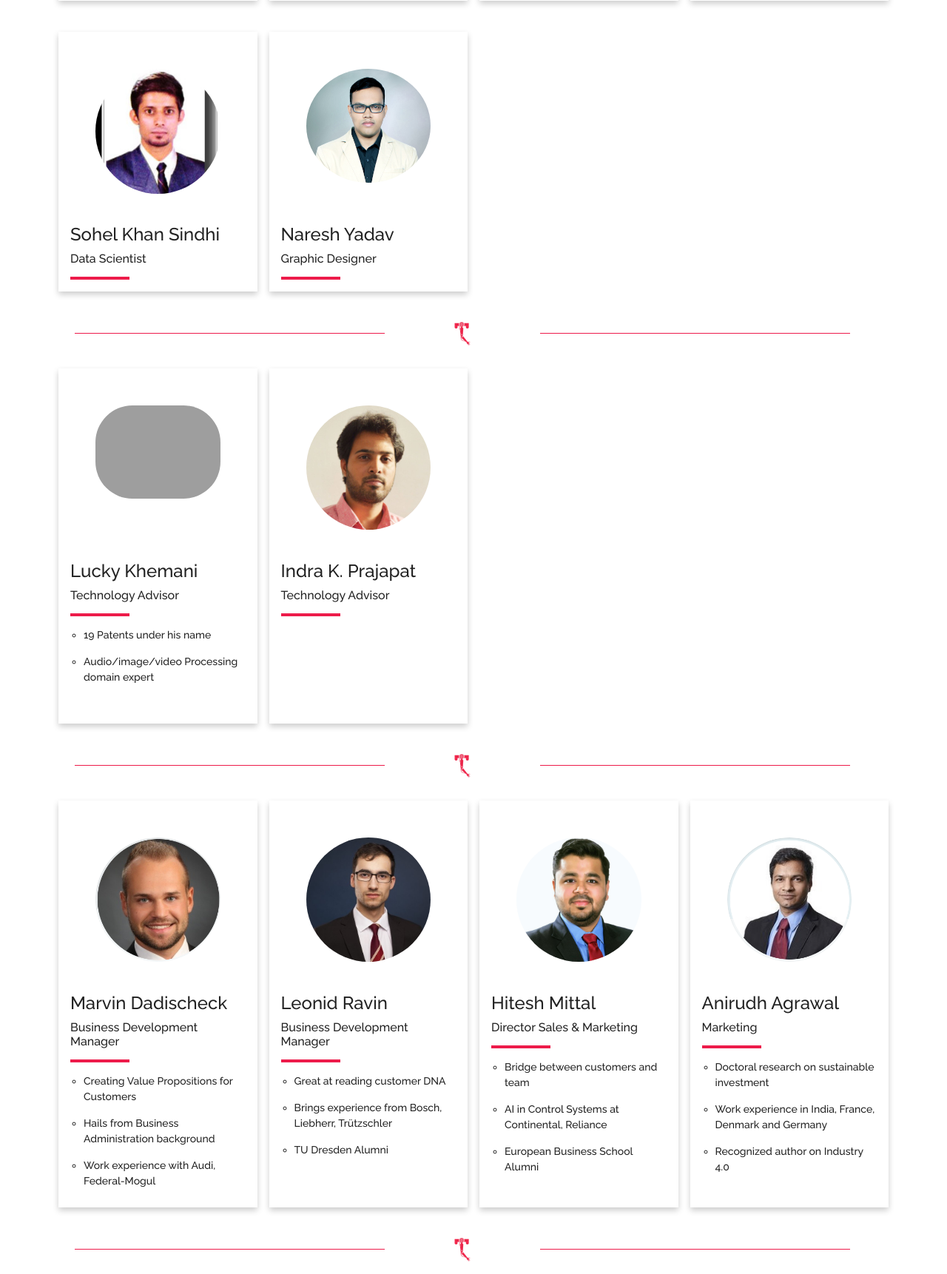
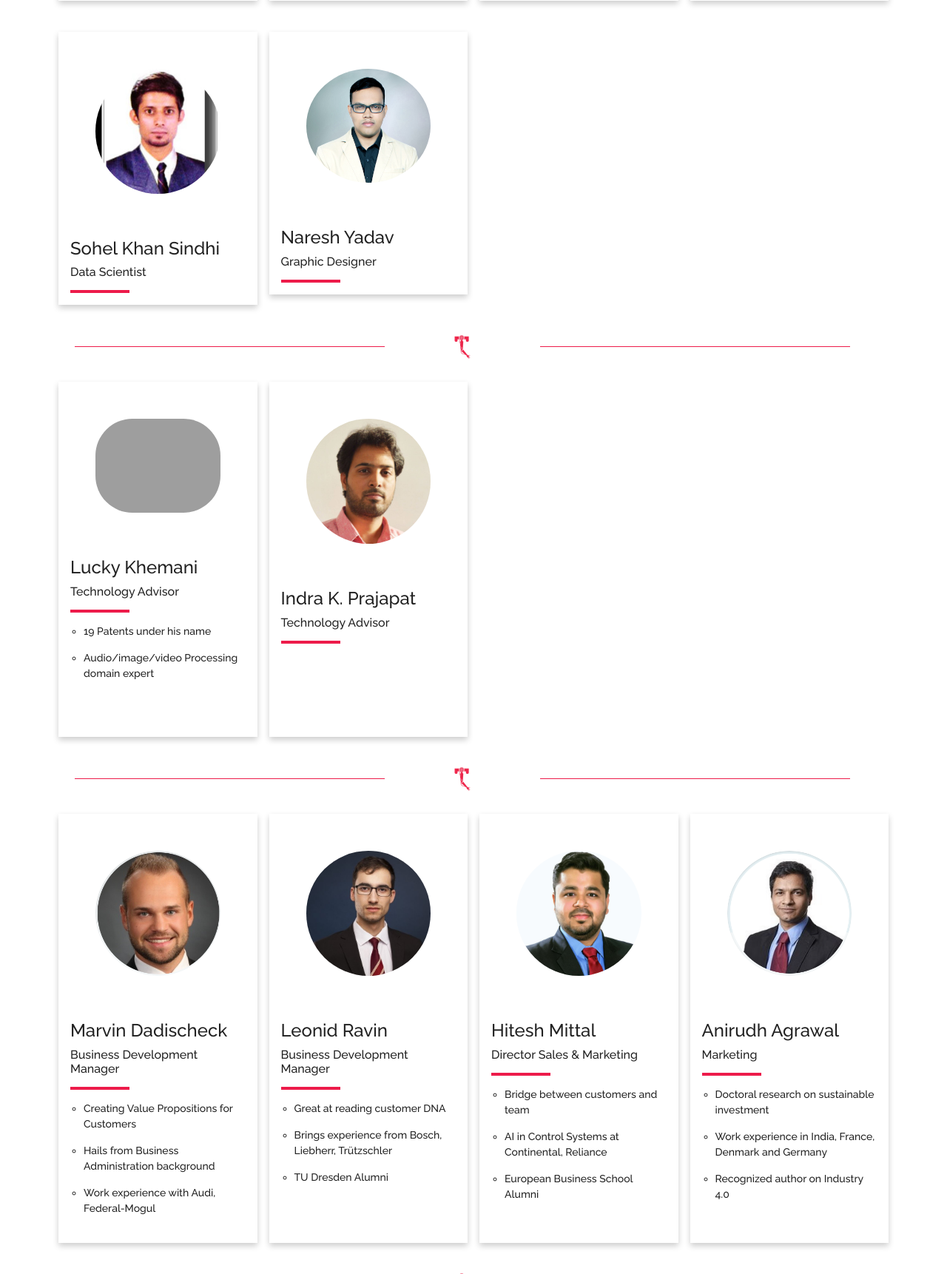
Before and after one commit to tvarit-foggy/tvarit.com, a PHP site: page /about in a window 1280 px wide. Shown: the part 1978-3700 px from the top of the page at 74% size. Run offline with PHP 8.4, Linux system fonts and the light colour scheme; some libraries are stand-ins or nearby versions; grey boxes are pictures that could not be loaded.

Commit message:
changes for height of card

```diff
--- a/about.php
+++ b/about.php
@@ -1050,8 +1050,7 @@
 
 .card-view-image {
     margin: 50px;
-    height: 150px;
-}
+ }
 
 .row-height-4 {
     height: 550px;
@@ -1061,6 +1060,7 @@
     .row-height-1 {
         height: 650px;
     }
+
 
     .row-height-2 {
         height: 650px;
@@ -1073,11 +1073,12 @@
     .row-height-4 {
         height: 630px;
     }
+
 }
 
 @media (min-width: 600px) {
     .row-height-1 {
-        height: 550px;
+        height: 580px;
     }
 
     .row-height-2 {
@@ -1091,6 +1092,7 @@
     .row-height-4 {
         height: 550px;
     }
+
 }
 </style>
 
```
